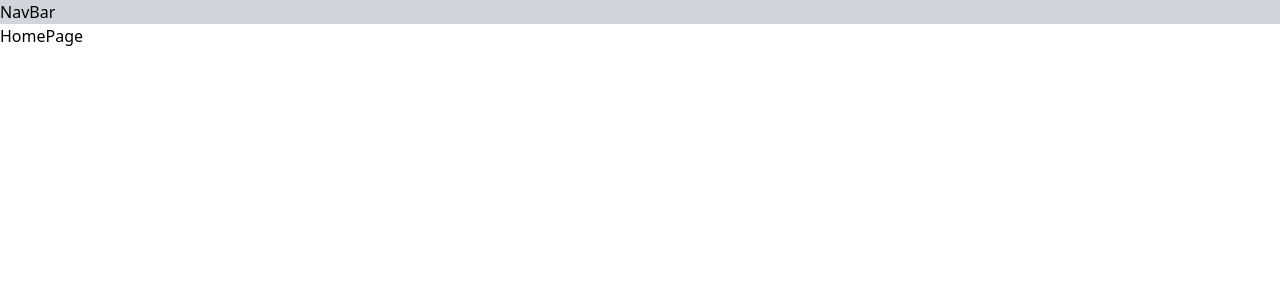
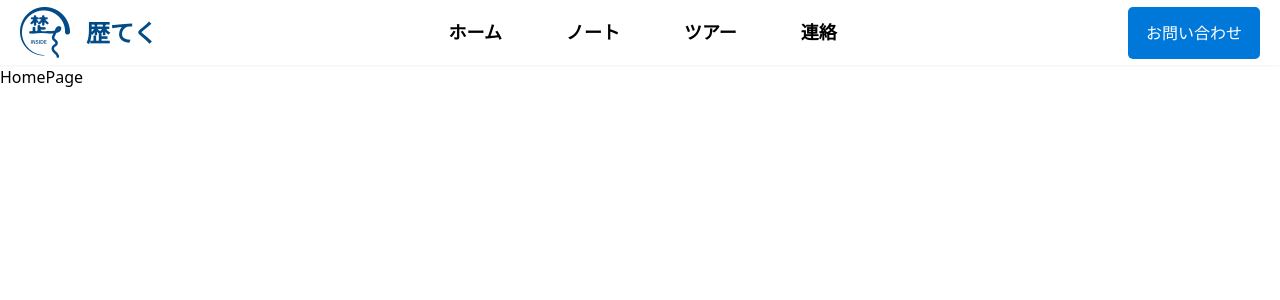
Before and after one commit to demonic29/team_reactors, a React (Vite) app: page / in a window 1280 px wide. Shown: the top 300 px of the page. Built offline with nearby package versions, Linux system fonts and the light colour scheme; a web font is replaced by a local one.

Commit message:
add navbar

```diff
--- a/src/layouts/MainLayout.jsx
+++ b/src/layouts/MainLayout.jsx
@@ -5,7 +5,7 @@ import { Outlet } from 'react-router-dom';
 const MainLayout = () => {
   return (
     <div>
-      <div className='bg-gray-300'>
+      <div className=''>
         <NavBar></NavBar>
       </div>
       <Outlet></Outlet>
--- a/src/layouts/NavBar.jsx
+++ b/src/layouts/NavBar.jsx
@@ -1,11 +1,56 @@
-import React from 'react';
+import React from "react";
+import { NavLink } from "react-router-dom";
+import Button from "../components/buttons/Button";
 
 const NavBar = () => {
-  return (
-    <div>
-      NavBar
-    </div>
-  );
+	return (
+		<div className="container h-[65px] bg-white shadow-sm items-center flex justify-between">
+			<div className="flex items-center gap-4">
+				<img
+					srcSet="src/assets/rekiteku-logo.png 2x"
+					alt="rekiteku-logo"
+				/>
+				<h1 className="font-semibold text-[24px] text-secondaryColor">
+					歴てく
+				</h1>
+			</div>
+			<div className="flex items-center justify-center gap-16">
+				{navs.map((nav) => (
+					<NavLink
+						key={nav.content}
+						to={nav.to}
+						className={
+							"text-black font-semibold text-[18px] hover:text-primaryColor hover:underline hover:underline-offset-2 transition-all"
+						}
+					>
+						{nav.content}
+					</NavLink>
+				))}
+			</div>
+			<div>
+				<Button>お問い合わせ</Button>
+			</div>
+		</div>
+	);
 };
 
+const navs = [
+	{
+		content: "ホーム",
+		to: "/",
+	},
+	{
+		content: "ノート",
+		to: "/note",
+	},
+	{
+		content: "ツアー",
+		to: "/tour",
+	},
+	{
+		content: "連絡",
+		to: "/contact",
+	},
+];
+
 export default NavBar;
```
